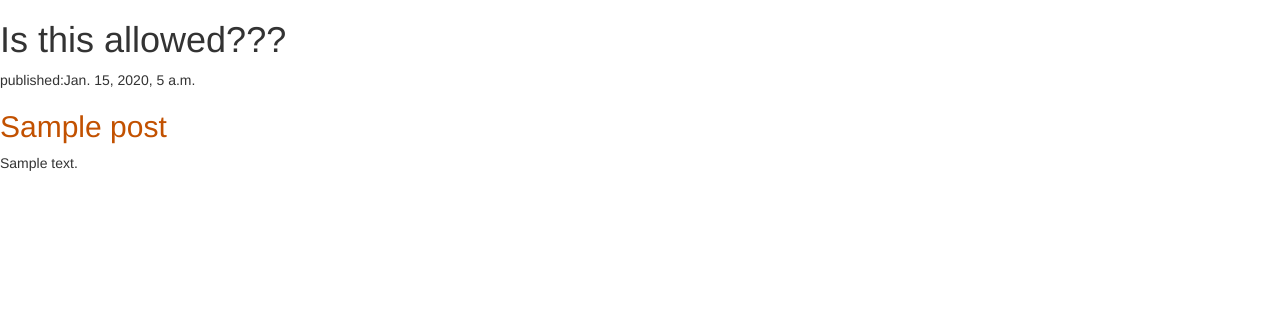
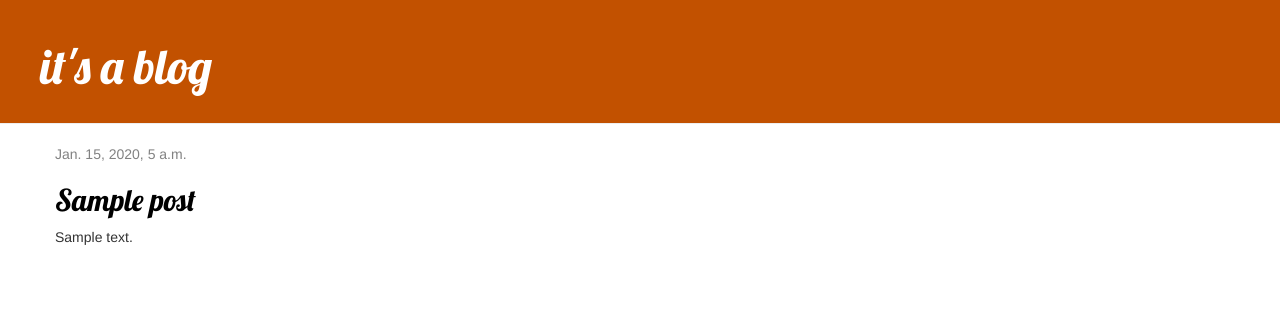
Before and after one commit to staffordc/DjangoGirlsProj1, a Django app: template blog/templates/blog/post_list.html in a window 1280 px wide. Shown: the top 316 px of the page. Run offline with Django 3.2, Linux system fonts and the light colour scheme; the template is opened without the code that fills it: values that come from a table or form of the project are taken from there, others are empty; tables that the repository leaves empty hold one stand-in row (values such as "Sample post"); some libraries are stand-ins or nearby versions.

Commit message:
Made template adj
made the site look like not complete garbo, and made templates so the rest of the site could have styling too. Created post_detail for clink

```diff
--- a/blog/static/css/blog.css
+++ b/blog/static/css/blog.css
@@ -1,4 +1,61 @@
 h1 a,
 h2 a {
   color: #c25100;
+  font-family: "Lobster";
 }
+.page-header {
+  background-color: #c25100;
+  margin-top: 0;
+  padding: 20px 20px 20px 40px;
+}
+
+.page-header h1,
+.page-header h1 a,
+.page-header h1 a:visited,
+.page-header h1 a:active {
+  color: #ffffff;
+  font-size: 36pt;
+  text-decoration: none;
+}
+
+.content {
+  margin-left: 40px;
+}
+
+h1,
+h2,
+h3,
+h4 {
+  font-family: "Lobster", cursive;
+}
+
+.date {
+  color: #828282;
+}
+
+.save {
+  float: right;
+}
+
+.post-form textarea,
+.post-form input {
+  width: 100%;
+}
+
+.top-menu,
+.top-menu:hover,
+.top-menu:visited {
+  color: #ffffff;
+  float: right;
+  font-size: 26pt;
+  margin-right: 20px;
+}
+
+.post {
+  margin-bottom: 70px;
+}
+
+.post h2 a,
+.post h2 a:visited {
+  color: #000000;
+}
--- /dev/null
+++ b/blog/templates/blog/base.html
@@ -0,0 +1,32 @@
+{% load static %}
+<html>
+  <head>
+    <title>Django Girls blog</title>
+    <link
+      rel="stylesheet"
+      href="//maxcdn.bootstrapcdn.com/bootstrap/3.2.0/css/bootstrap.min.css"
+    />
+    <link
+      rel="stylesheet"
+      href="//maxcdn.bootstrapcdn.com/bootstrap/3.2.0/css/bootstrap-theme.min.css"
+    />
+    <link
+      href="//fonts.googleapis.com/css?family=Lobster&subset=latin,latin-ext"
+      rel="stylesheet"
+      type="text/css"
+    />
+    <link rel="stylesheet" href="{% static 'css/blog.css' %}" />
+  </head>
+  <body>
+    <div class="page-header">
+      <h1><a href="/">it's a blog</a></h1>
+    </div>
+    <div class="content container">
+      <div class="row">
+        <div class="col-md-8">
+          {% block content %} {% endblock %}
+        </div>
+      </div>
+    </div>
+  </body>
+</html>
--- a/blog/templates/blog/post_list.html
+++ b/blog/templates/blog/post_list.html
@@ -1,27 +1,11 @@
-{% load static %}
-<html>
-  <head>
-    <link
-      rel="stylesheet"
-      href="//maxcdn.bootstrapcdn.com/bootstrap/3.2.0/css/bootstrap.min.css"
-    />
-    <link
-      rel="stylesheet"
-      href="//maxcdn.bootstrapcdn.com/bootstrap/3.2.0/css/bootstrap-theme.min.css"
-    />
-    <link rel="stylesheet" href="{% static 'css/blog.css' %}" />
-    <title>It's a blog</title>
-  </head>
-  <body>
-    <div><h1>Is this allowed???</h1></div>
-    {% for post in posts %}
-    <div>
-      <p>published:{{ post.published_date }}</p>
-      <h2>
-        <a href="">{{ post.title }}</a>
-      </h2>
-      <p>{{ post.text | linebreaksbr }}</p>
-    </div>
-    {% endfor %}
-  </body>
-</html>
+{% extends 'blog/base.html' %} {% block content %} {% for post in posts %}
+<div class="post">
+  <div class="date">
+    {{ post.published_date }}
+  </div>
+  <h2>
+    <a href="{% url 'post_detail' pk=post.pk %}">{{ post.title }}</a>
+  </h2>
+  <p>{{ post.text | linebreaksbr }}</p>
+</div>
+{% endfor %} {% endblock %}
--- a/blog/urls.py
+++ b/blog/urls.py
@@ -3,4 +3,5 @@ from . import views
 
 urlpatterns = [
     path('', views.post_list, name='post_list'),
+    path('post/<int:pk>/', views.post_detail, name='post_detail'),
 ]
```
Also changed, not shown: blog/templates/blog/post_detail.html (added, +11 -0 lines), blog/views.py (+7 -0 lines).
